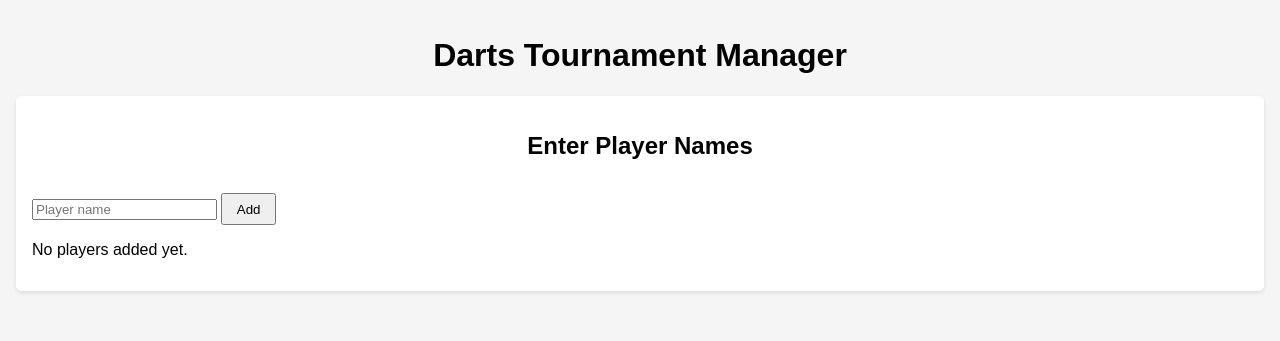
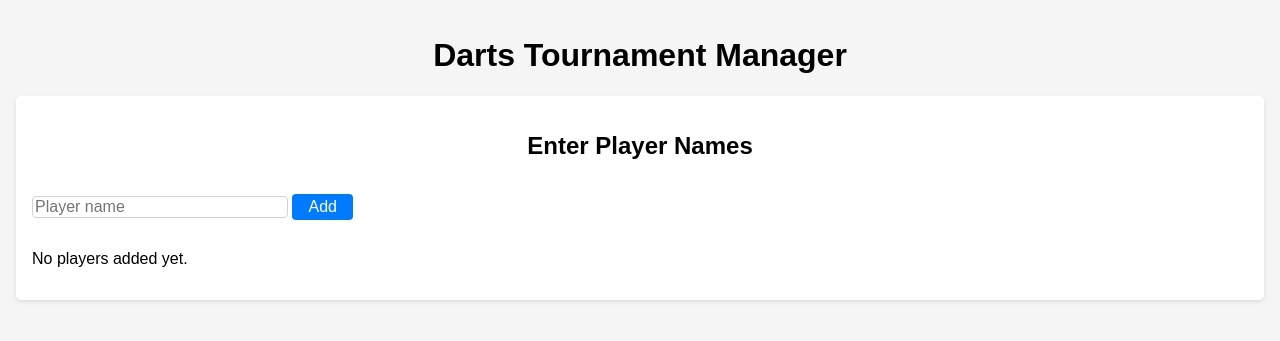
Before and after one commit to JoostPeters106/Codex, a Flask app: page / in a window 1280 px wide. Shown: the top 341 px of the page. Run offline with Flask 3, Linux system fonts and the light colour scheme.

Commit message:
Styling input form

```diff
--- a/static/style.css
+++ b/static/style.css
@@ -34,6 +34,29 @@ button {
     margin-top: 1em;
 }
 
+.styled-button {
+    padding: 0.25em 1em;
+    margin-top: 0;
+    background-color: #007bff; /* Voorbeeldkleur */
+    color: #fff; /* Tekstkleur */
+    border: none; /* Geen rand */
+    border-radius: 4px; /* Hoekafgeronde randen */
+    cursor: pointer; /* Cursor verandert bij hover */
+    font-size: 16px; /* Lettergrootte */
+}
+.styled-button:hover {
+    background-color: #0056b3; /* Donkerder bij hover */
+}
+
+.styled-input {
+    margin: 1em 0; /* Boven- en ondermarge */
+    border: 1px solid #ced4da; /* Randkleur */
+    border-radius: 4px; /* Hoekafgeronde randen */
+    width: 250px; /* Breedte van het invoerveld */
+    font-size: 16px; /* Lettergrootte */
+    transition: border-color 0.3s; /* Voor een soepele overgang */
+}
+
 #player-list {
     list-style: none;
     padding: 0;
--- a/templates/index.html
+++ b/templates/index.html
@@ -12,8 +12,8 @@
     <section id="player-input-section">
         <h2>Enter Player Names</h2>
         <form action="{{ url_for('add_player') }}" method="post">
-            <input type="text" name="player_name" placeholder="Player name">
-            <button type="submit">Add</button>
+            <input type="text" class="styled-input" name="player_name" placeholder="Player name">
+            <button type="submit" class="styled-button">Add</button>
         </form>
         {% if players %}
         <ul id="player-list">
@@ -21,7 +21,7 @@
             <li>
                 {{ p }}
                 <form action="{{ url_for('remove_player', index=loop.index0) }}" method="post" style="display:inline">
-                    <button type="submit">Remove</button>
+                    <button type="submit" class="styled-button">Remove</button>
                 </form>
             </li>
             {% endfor %}
```
